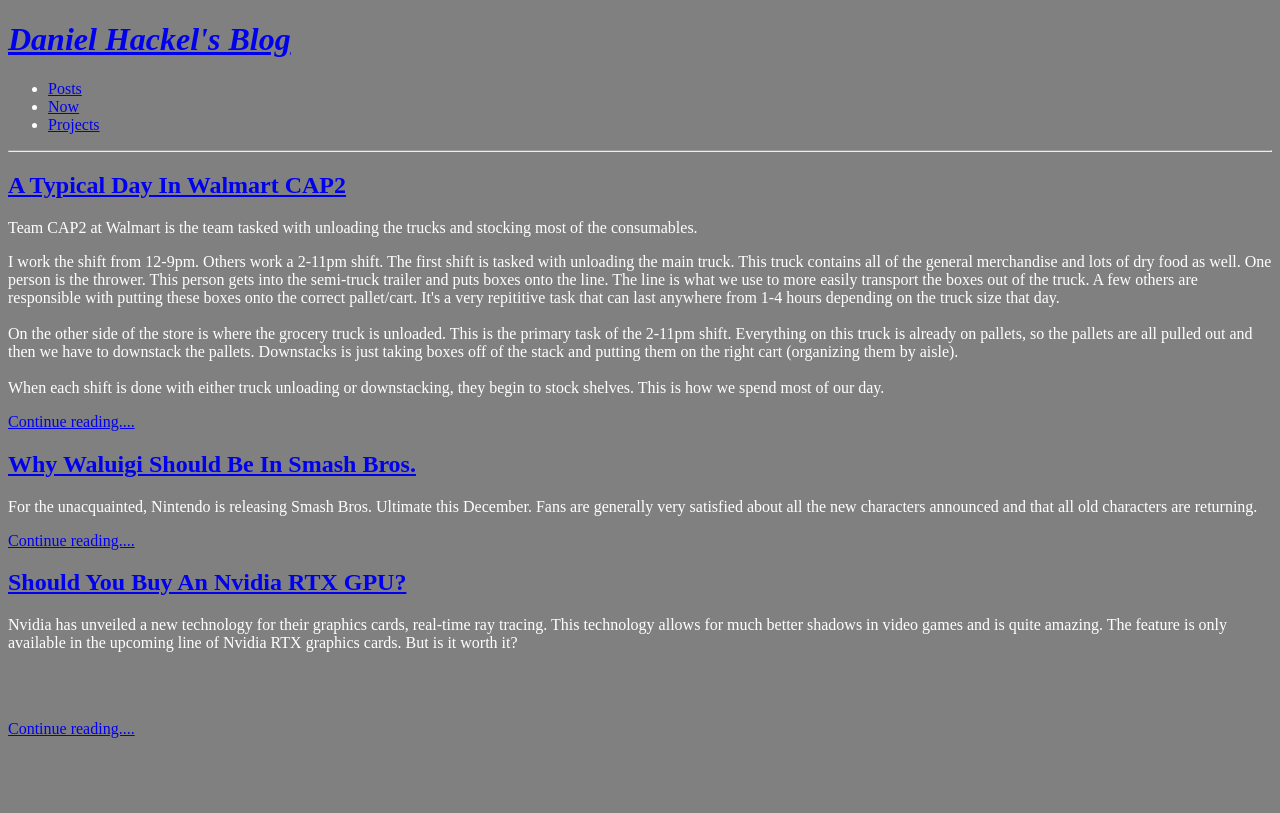
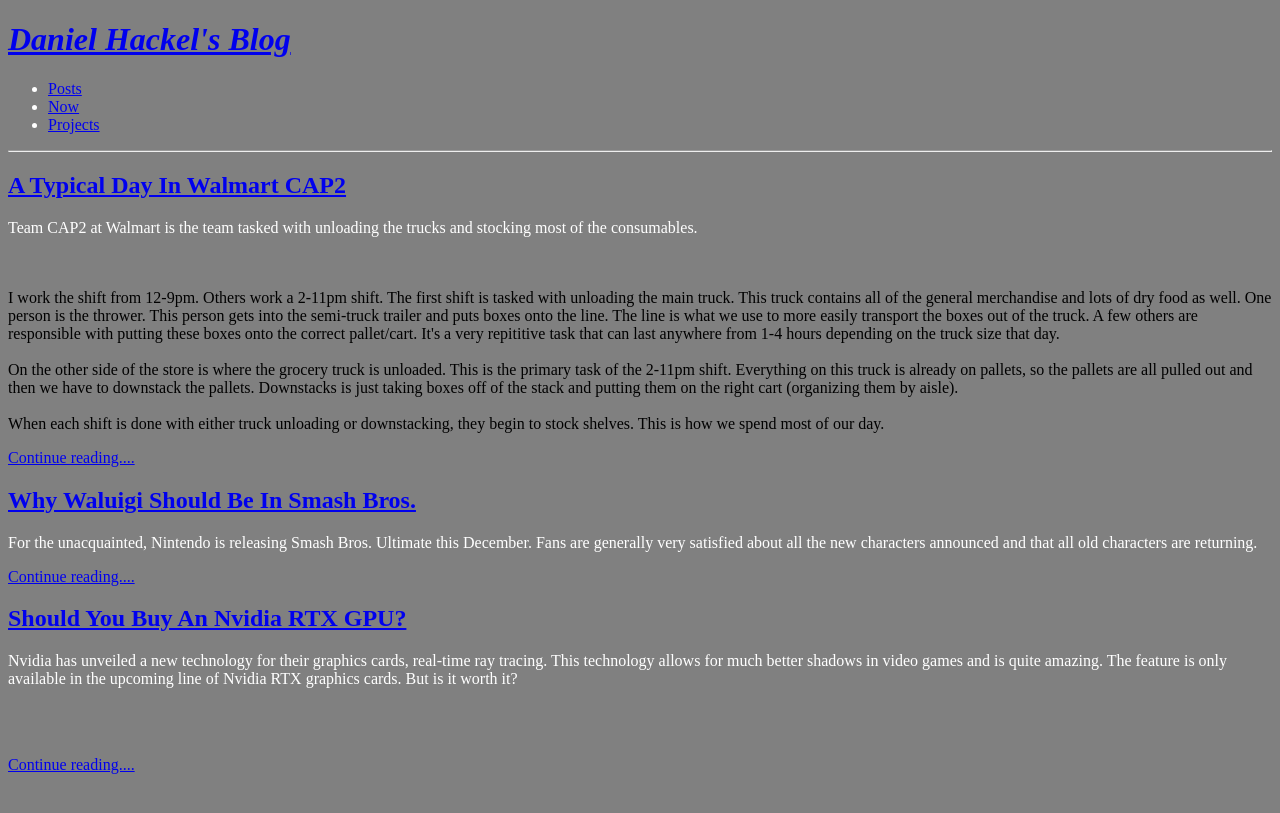
Before and after one commit to dhackel353/First-Repository, a Jekyll site: the page built from index.html, in a window 1280 px wide. Shown: the top 813 px of the page. Built offline with Jekyll 4.4.1, drawn with Linux system fonts in a browser that asks for light colours.

Commit message:
Update 2018-09-03-post3.html

```diff
--- a/_posts/2018-09-03-post3.html
+++ b/_posts/2018-09-03-post3.html
@@ -6,7 +6,7 @@ layout: post
 <p>
   Team CAP2 at Walmart is the team tasked with unloading the trucks and stocking most of the consumables.
 </p>
-<p>
+<br><br>
 I work the shift from 12-9pm. Others work a 2-11pm shift. The first shift is tasked with unloading the main truck.
 This truck contains all of the general merchandise and lots of dry food as well.
 One person is the thrower. This person gets into the semi-truck trailer and puts boxes onto the line. The line
@@ -19,4 +19,3 @@ Everything on this truck is already on pallets, so the pallets are all pulled ou
 Downstacks is just taking boxes off of the stack and putting them on the right cart (organizing them by aisle).
 <br><br>
 When each shift is done with either truck unloading or downstacking, they begin to stock shelves. This is how we spend most of our day.
-</p>
```
